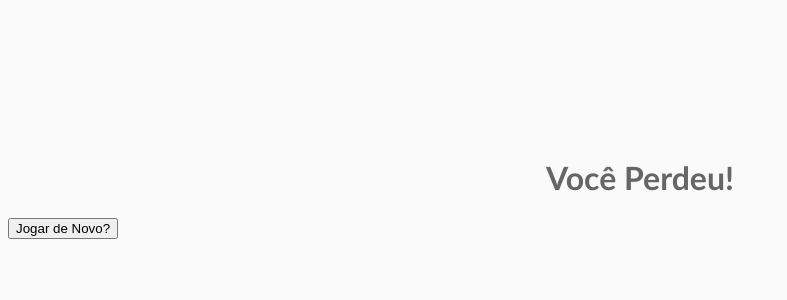
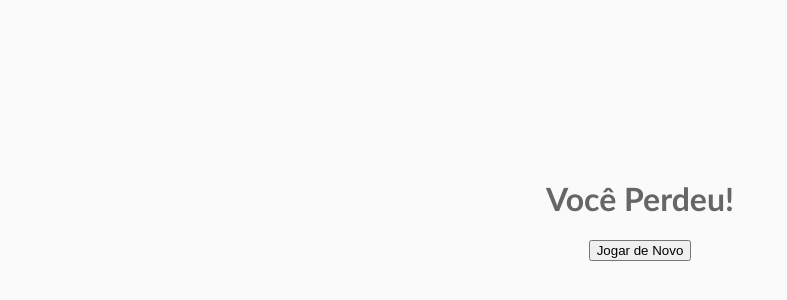
Before and after one commit to gueslopes/dino-game, a plain HTML site: page dino-game/index.html in a window 1280 px wide. Shown: the part 142-442 px from the top of the page, without its empty margins (0-787 px from the left). Drawn offline with Linux system fonts and the light colour scheme.

Commit message:
atualização do jogo

```diff
--- a/dino-game/Aparência-e-JavaScript/script.js
+++ b/dino-game/Aparência-e-JavaScript/script.js
@@ -58,7 +58,7 @@ function createCactus() {
             //Game Over
 
             clearInterval(leftInterval);
-            document.body.innerHTML = '<h1 class="game-over" onClick >Você Perdeu!</h1> <button class="play-again" onClick="window.location.reload();">Jogar de Novo?</button>';
+            document.body.innerHTML = '<div class="alinhamento"><h1 class="game-over" onClick >Você Perdeu!</h1> <button class="play-again" onClick="window.location.reload();">Jogar de Novo</button></div>';
         } else {
              cactusPosition -= 10;
              cactus.style.left = cactusPosition + 'px';
--- a/dino-game/Aparência-e-JavaScript/style.css
+++ b/dino-game/Aparência-e-JavaScript/style.css
@@ -22,11 +22,19 @@ body {
 .game-over {
     text-align: center;
     color: #666666;
-    margin-top: 300px;
     font-family: 'Gill Sans', 'Gill Sans MT', Calibri, 'Trebuchet MS', sans-serif;
 }
 
-
+.alinhamento {
+    display: flex;
+    justify-content: center;
+    color: #666666;
+    margin-top: 300px ;
+    font-family: 'Gill Sans', 'Gill Sans MT', Calibri, 'Trebuchet MS', sans-serif;
+    flex-direction: column;
+    align-items: center;
+    align-self: center;
+}
 
 @keyframes slideright {
     from {
--- a/dino-game/index.html
+++ b/dino-game/index.html
@@ -10,8 +10,5 @@
         <div class="background">
             <div class="dino"></div>
         </div>
-        <body2>
-
-        </body2>
     </body>
 </html>
```
